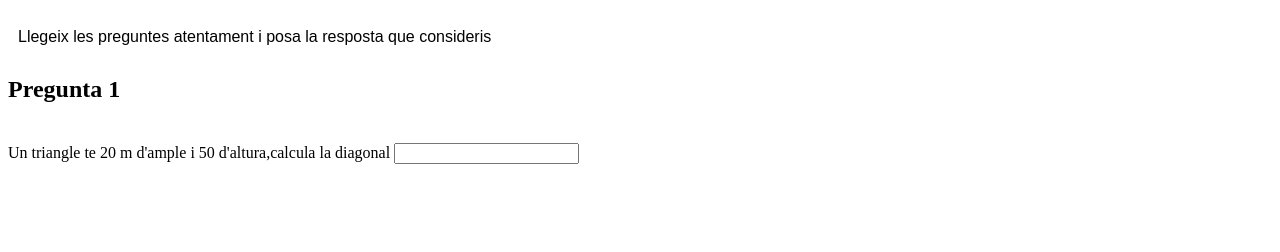
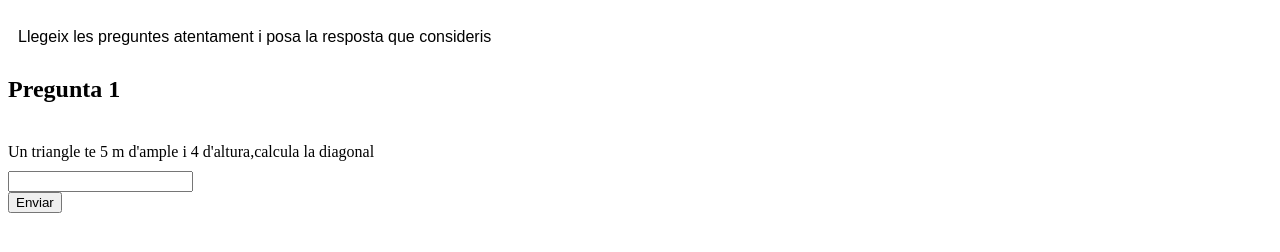
Before and after one commit to marcmv03/web_dev, a plain HTML site: page classe_mates.html in a window 1280 px wide. Shown: the part 88-340 px from the top of the page. Drawn offline with Linux system fonts and the light colour scheme.

Commit message:
pregunta1

```diff
--- a/classe_mates.html
+++ b/classe_mates.html
@@ -4,6 +4,8 @@
     <meta charset="utf-8">
     <title> Questionari nivell</title>
     <link href ="styles2.css" rel = "stylesheet">
+    <script type="text/javascript" src ="reposta.js"> </script>
+
   </head>
   <body>
     <h1>Questionari nivell</h1>
@@ -12,9 +14,9 @@
     <div class="Preguntes">
       <h2> Pregunta 1</h2>
       <form >
-        <label for="diagonal">Un triangle te 20 m d'ample i 50 d'altura,calcula la diagonal</label>
-        <input type="number" name="longitud" id = "resposta 1">
-
+        <label for="diagonal">Un triangle te 5 m d'ample i 4 d'altura,calcula la diagonal</label>
+        <input id ="diagonal" type="number" name="diagonal">
+        <button type = "button"onclick="respostes()"> Enviar </button>
       </form>
 
     </div>
--- /dev/null
+++ b/reposta.js
@@ -0,0 +1,14 @@
+function respostes() {
+  var a = document.getElementById('diagonal').value ;
+  console.log(a);
+  var e = 0;
+  var f = 0;
+  if(a == 20) {
+    ++e ;
+    window.alert("Correcte")
+  }
+  else {
+    ++f ;
+    window.alert("Incorrecte")
+  }
+}
--- a/styles2.css
+++ b/styles2.css
@@ -16,5 +16,15 @@ h2 {
 
 .Preguntes form {
   padding-top: 20px ;
-  display:  block;
+
 }
+#diagonal {
+  display : block ;
+  position :relative ;
+  bottom: -10px;
+}
+.Preguntes button {
+  display : block;
+    position :relative ;
+  bottom: -10px;
+}
```
